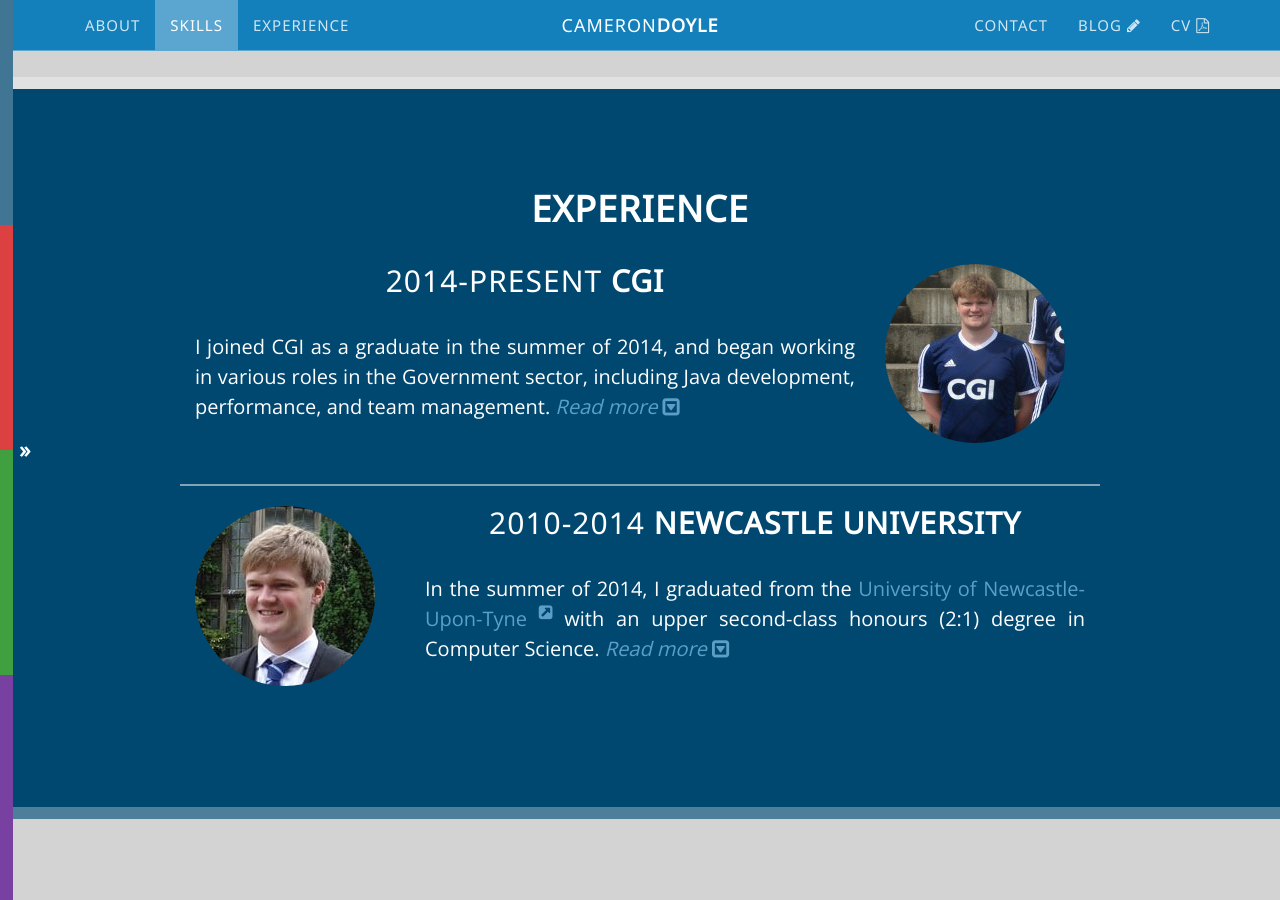
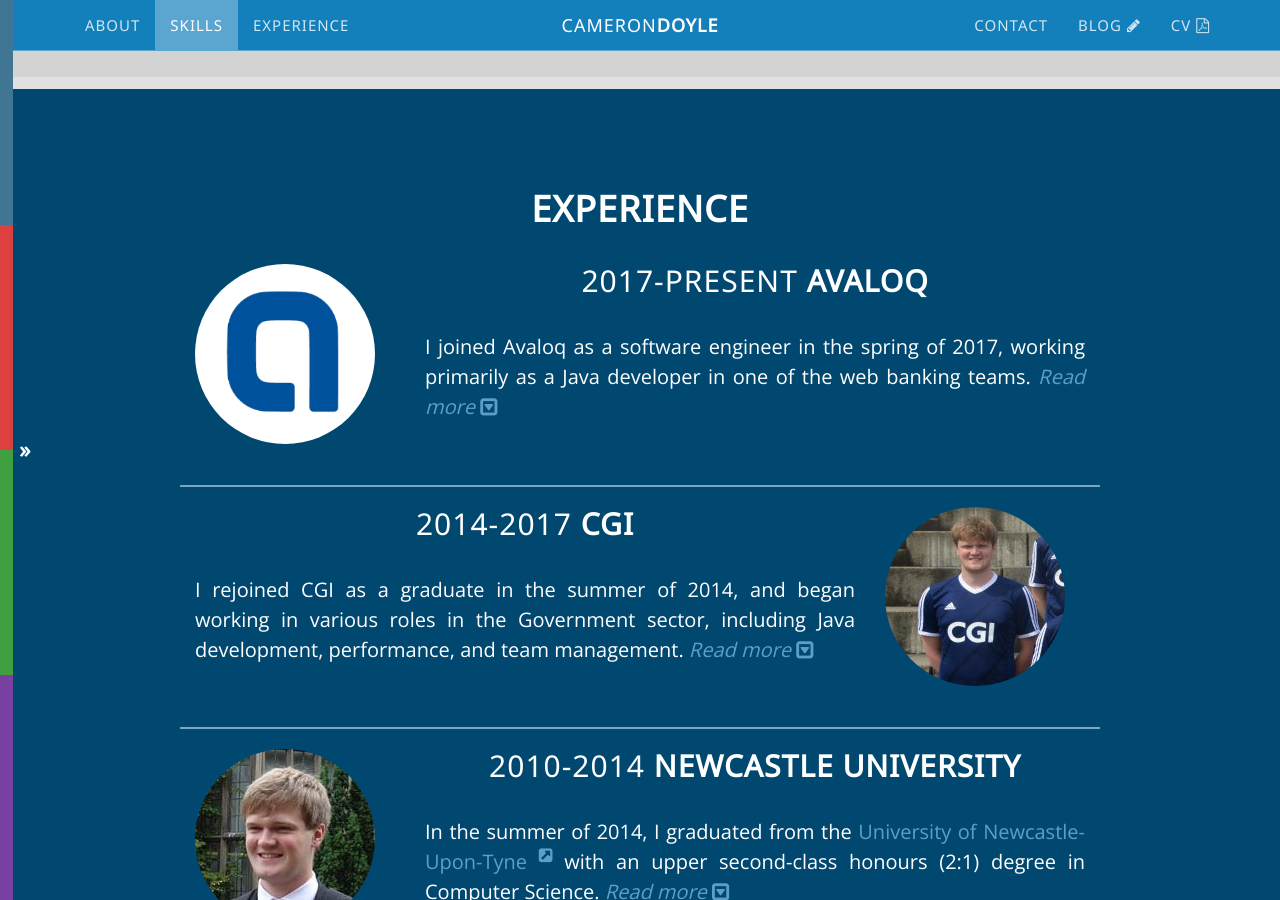
Before and after one commit to CameronD17/camerond17.github.io, a Jekyll site: the page built from index.html, in a window 1280 px wide and 900 px high, scrolled down 3045 px. Built offline with Jekyll 4.4.1, drawn with Linux system fonts in a browser that asks for light colours; nearby versions of some CDN libraries; some of the changed text lies outside the part shown.

Commit message:
Added Avaloq to experience and updated headline/intro

```diff
--- a/_includes/footer.html
+++ b/_includes/footer.html
@@ -26,7 +26,7 @@
             <div class="right-footer">
                 <p>Last updated <abbr title="Most recent site rebuild: {{ site.time }}">{{ site.time | date:'%B %Y' }}</abbr> <i class="fa fa-calendar fa-fw"></i></p>
                 <p>Full code available on <a href="https://github.com/CameronD17/camerond17.github.io" target="_blank" title="GitHub repo">GitHub </a><i class="fa fa-github fa-fw"></i></p>
-                <p>Photography by <a href="http://samstevensphotography.weebly.com/" target="_blank" title="Sam Stevens' website (photographer)">Sam Stevens </a><i class="fa fa-camera-retro fa-fw"></i></p>
+                <p>Photography by <a href="https://www.instagram.com/samstevensphotos/" target="_blank" title="Sam Stevens' website (photographer)">Sam Stevens </a><i class="fa fa-camera-retro fa-fw"></i></p>
             </div>
         </footer>
 
--- a/_layouts/home.html
+++ b/_layouts/home.html
@@ -50,7 +50,7 @@
                     <div class="row">
                         <div class="col-md-8 col-md-offset-2 intro-bg">
                             <p class="intro-text">
-                                Thanks for stopping by. My name is Cameron Doyle and I'm a {{ now | minus: dob | divided_by: 31557600}}-year-old software developer from the North-East of England, currently based in Edinburgh, Scotland. Right now, I work for <span itemprop="worksFor">CGI Group</span> as a Java developer.
+                                Thanks for stopping by. My name is Cameron Doyle and I'm a {{ now | minus: dob | divided_by: 31557600}}-year-old software engineer from the North-East of England, currently based in Edinburgh, Scotland. Right now, I work for <span itemprop="worksFor">Avaloq</span> as a Java developer.
                             </p>
                         </div>
                     </div>
--- a/assets/js/home.js
+++ b/assets/js/home.js
@@ -35,6 +35,12 @@ function loadImages() {
         travelImg.src="assets/img/abt_travel.jpg"
         travelImg.className="img-circle";
         travel.appendChild(travelImg);
+
+        var avaloq = document.getElementById("exp-avaloq-img");
+        var avaloqImg=document.createElement("img");
+        avaloqImg.src="assets/img/exp_avaloq.png"
+        avaloqImg.className="img-circle";
+        avaloq.appendChild(avaloqImg);
 
         var cgi = document.getElementById("exp-cgi-img");
         var cgiImg=document.createElement("img");
--- a/index.html
+++ b/index.html
@@ -26,7 +26,7 @@ custom_js: home
                         </tr>
                         <tr>
                             <td class="about-icons about-subtitle"><i class="fa fa-briefcase fa-fw"></i></td>
-                            <td class="about-info" itemprop="jobTitle">CGI Group</td>
+                            <td class="about-info" itemprop="jobTitle">Avaloq Innovation</td>
                         </tr>
                     </table>
                 </div>
@@ -269,17 +269,33 @@ custom_js: home
         <div class="container">
             <div class="col-lg-10 col-lg-offset-1">
                 <h1>Experience</h1>
+                <!--Avaloq Experience-->
+                <div class="col-lg-3" id="exp-avaloq-img"></div>
+                <div class="col-lg-9">
+                    <h2><span class="light">2017-Present</span> Avaloq</h2>
+                    <p>I joined Avaloq as a software engineer in the spring of 2017, working primarily as a Java developer in one of the web banking teams.
+                    <a class="read-more" data-toggle="collapse" data-target="#avaloq-read-more" aria-expanded="false" aria-controls="avaloq-read-more"><span>Read more&nbsp;</span><i class="fa fa-toggle-down"></i></a></p>
+                </div>
+                <div class="col-lg-12">
+                    <div class="collapse experience-section" id="avaloq-read-more">
+                        <h3>Web Banking</h3>
+                        <h4>Java Developer (2017-Present)</h4>
+                        <p>My role at Avaloq is split between back-end Java development and front-end AngularJS development, working in two-week sprint cycles. The technology stack I use on a daily basis also includes Gradle, Grunt, Jasmine, JUnit, MySQL, and PL/SQL. The software I use includes IntelliJ, Gerrit, JIRA/Confluence, Jenkins, Git, and Oracle SQL Developer.</p>
+                    </div>
+                </div>
+                <div class="experience-divider"></div>
+
                 <!--CGI Experience-->
                 <div class="col-lg-9">
-                    <h2><span class="light">2014-Present</span> CGI</h2>
-                    <p>I joined CGI as a graduate in the summer of 2014, and began working in various roles in the Government sector, including Java development, performance, and team management.
+                    <h2><span class="light">2014-2017</span> CGI</h2>
+                    <p>I rejoined CGI as a graduate in the summer of 2014, and began working in various roles in the Government sector, including Java development, performance, and team management.
                     <a class="read-more" data-toggle="collapse" data-target="#cgi-read-more" aria-expanded="false" aria-controls="cgi-read-more"><span>Read more&nbsp;</span><i class="fa fa-toggle-down"></i></a></p>
                 </div>
                 <div class="col-lg-3" id="exp-cgi-img"></div>
                 <div class="col-lg-12">
                     <div class="collapse experience-section" id="cgi-read-more">
                         <h3>Scottish Government - AFRC</h3>
-                        <h4>Java Developer (2016-Present)</h4>
+                        <h4>Java Developer (2016-2017)</h4>
                         <p>After spending over a year learning and working as a performance analyst and team lead, I changed roles to work deeper in the development cycle of the system. I'm currently working as a Java developer in a team of six, using JBoss BRMS and Fuse.</p>
                         <p>I work using a test-driven development process, using JUnit for unit tests and EclEmma for code coverage to provide assurances for my code quality. Other software and technologies used include Oracle SQL, SoapUI, Maven, Subversion, and Jenkins.</p>
                         <h4>Performance Team Lead (2015-2016)</h4>
```
Also changed, not shown: assets/img/exp_avaloq.png (added).
